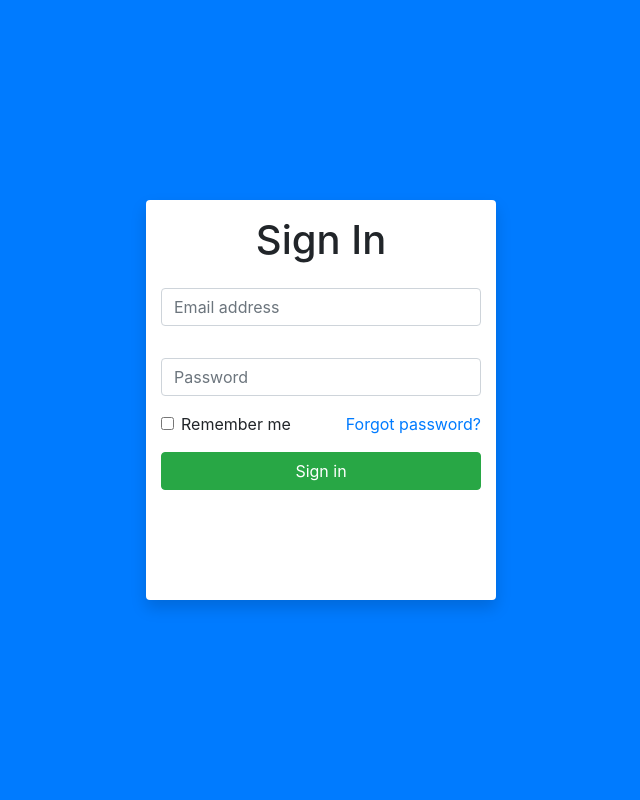
After one commit to DinhIT98/LEARN_PHP, a PHP site: page /LEARN_PHP/sign_in.html in a window 1280 px wide. The commit adds this page. Shown: the whole page, without its empty margins (319-959 px from the left). Run offline with PHP 8.4, Linux system fonts and the light colour scheme.

Commit message:
add file sign_in and handle session

```diff
--- /dev/null
+++ b/sign_in.html
@@ -0,0 +1,48 @@
+<!doctype html>
+<html lang="en">
+  <head>
+    <title>Sign In</title>
+    <!-- Required meta tags -->
+    <meta charset="utf-8">
+    <meta name="viewport" content="width=device-width, initial-scale=1, shrink-to-fit=no">
+    <link rel="stylesheet" href="style.css">
+    <!-- Bootstrap CSS -->
+    <link rel="stylesheet" href="https://stackpath.bootstrapcdn.com/bootstrap/4.3.1/css/bootstrap.min.css" integrity="sha384-ggOyR0iXCbMQv3Xipma34MD+dH/1fQ784/j6cY/iJTQUOhcWr7x9JvoRxT2MZw1T" crossorigin="anonymous">
+  </head>
+  <body>
+      <div class="container-fluid bg-primary vh-100 d-flex flex-column justify-content-center">
+          <div class="container form_style bg-white h-50 rounded shadow vw-100 ">
+              <h1 class="display-5 text-center pt-3">Sign In</h1>
+              <form action="sign_in.php" method="POST" class="d-flex align-content-between flex-column ">
+                  <div class="form-group">
+                    <input type="email" class="form-control rounded" name="email" id="email"  placeholder="Email address">
+                  </div>
+                  <div class="form-group">
+                    <input type="password" class="form-control rounded" name="pass" id="pass"  placeholder="Password">
+                  </div>
+                  <div class="form-check">
+                    <label class="form-check-label">
+                      <input type="checkbox" class="form-check-input" name="" id="" value="checkedValue" >
+                      Remember me
+                    </label>
+                    <label class="form-check-label float-right text-body">
+                        <a href="#">Forgot password?</a>
+                      </label>
+                  </div>
+                  <div class="form-group">
+                      <button type="submit" class="btn btn-success w-100 rounded ">Sign in</button>
+                  </div>
+              </form>
+          </>
+          <div class="container text-center text-white mb-5">
+              <p class="">Don't have a account?<a href="" class="text-white"> Sign up here!</a></p>
+          </div>
+      </div>
+
+    <!-- Optional JavaScript -->
+    <!-- jQuery first, then Popper.js, then Bootstrap JS -->
+    <script src="https://code.jquery.com/jquery-3.3.1.slim.min.js" integrity="sha384-q8i/X+965DzO0rT7abK41JStQIAqVgRVzpbzo5smXKp4YfRvH+8abtTE1Pi6jizo" crossorigin="anonymous"></script>
+    <script src="https://cdnjs.cloudflare.com/ajax/libs/popper.js/1.14.7/umd/popper.min.js" integrity="sha384-UO2eT0CpHqdSJQ6hJty5KVphtPhzWj9WO1clHTMGa3JDZwrnQq4sF86dIHNDz0W1" crossorigin="anonymous"></script>
+    <script src="https://stackpath.bootstrapcdn.com/bootstrap/4.3.1/js/bootstrap.min.js" integrity="sha384-JjSmVgyd0p3pXB1rRibZUAYoIIy6OrQ6VrjIEaFf/nJGzIxFDsf4x0xIM+B07jRM" crossorigin="anonymous"></script>
+  </body>
+</html>
--- /dev/null
+++ b/style.css
@@ -0,0 +1,11 @@
+.form-group{
+    margin-top: 16px;
+    margin-bottom: 0;
+}
+.form-check{
+    marign-top:16px;
+    margin-bottom: 0;
+}
+.form_style{
+    max-width:350px!important;
+}
```
Also changed, not shown: DB.php (+8 -0 lines), index.php (+10 -3 lines), sign_in.php (added, +36 -0 lines).
